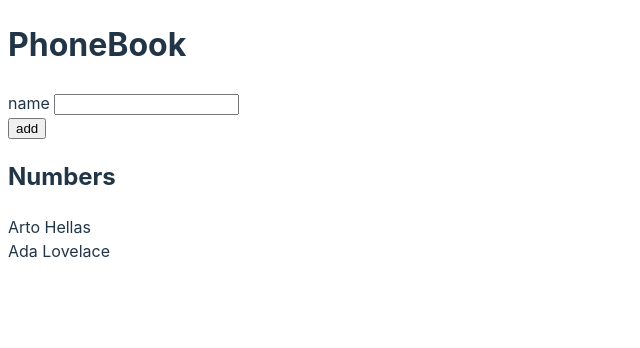
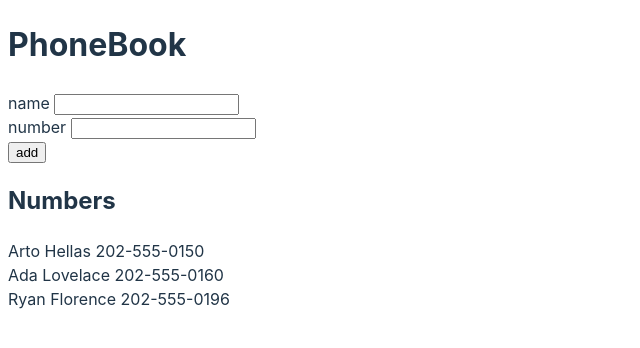
Before and after one commit to zelinka-marek/fullstack-phonebook, a React (Vite) app: page / in a window 1280 px wide. Shown: the top 348 px of the page, without its empty margins (0-640 px from the left). Built offline with nearby package versions, Linux system fonts and the light colour scheme.

Commit message:
solve ex3

```diff
--- a/src/app.jsx
+++ b/src/app.jsx
@@ -1,6 +1,6 @@
 import { useState } from "react";
 
-const initialFormData = { name: "" };
+const initialFormData = { name: "", tel: "" };
 
 function PersonForm(props) {
   const { onSubmit } = props;
@@ -17,8 +17,8 @@ function PersonForm(props) {
   };
 
   const handleChange = (event) => {
-    const { name, type } = event.target;
-    setFormData((formData) => ({ ...formData, [name]: event.target.value }));
+    const { name, value } = event.target;
+    setFormData((formData) => ({ ...formData, [name]: value }));
   };
 
   return (
@@ -34,6 +34,17 @@ function PersonForm(props) {
           />
         </label>
       </div>
+      <div>
+        <label>
+          number{" "}
+          <input
+            type="text"
+            name="tel"
+            value={formData.tel}
+            onChange={handleChange}
+          />
+        </label>
+      </div>
       <button type="submit">add</button>
     </form>
   );
@@ -45,7 +56,9 @@ function PersonList(props) {
   return (
     <div>
       {items.map((person) => (
-        <div key={person.id}>{person.name}</div>
+        <div key={person.id}>
+          {person.name} {person.tel}
+        </div>
       ))}
     </div>
   );
--- a/src/main.jsx
+++ b/src/main.jsx
@@ -4,8 +4,9 @@ import { App } from "./app";
 import "./styles/index.css";
 
 const persons = [
-  { id: 1, name: "Arto Hellas" },
-  { id: 2, name: "Ada Lovelace" },
+  { id: 1, name: "Arto Hellas", tel: "202-555-0150" },
+  { id: 2, name: "Ada Lovelace", tel: "202-555-0160" },
+  { id: 3, name: "Ryan Florence", tel: "202-555-0196" },
 ];
 
 createRoot(document.getElementById("root")).render(
```
